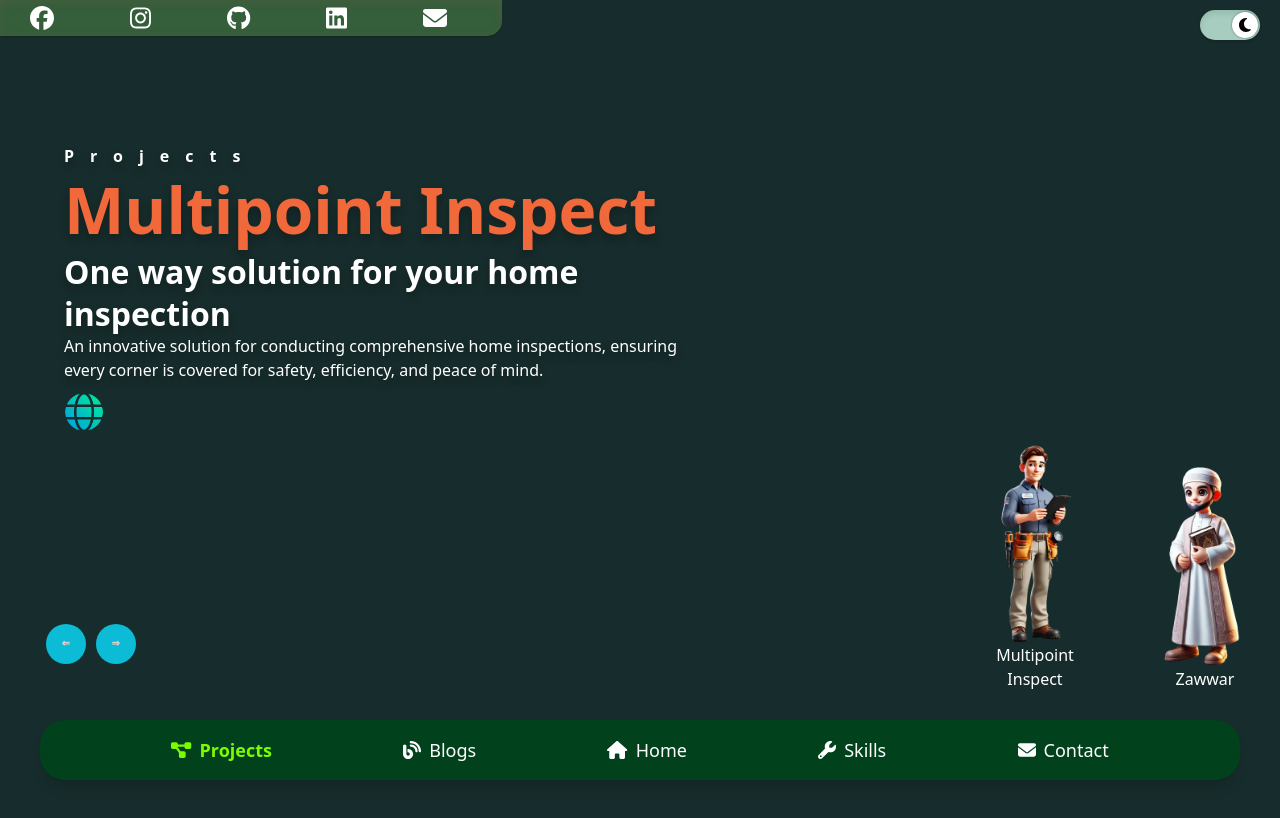
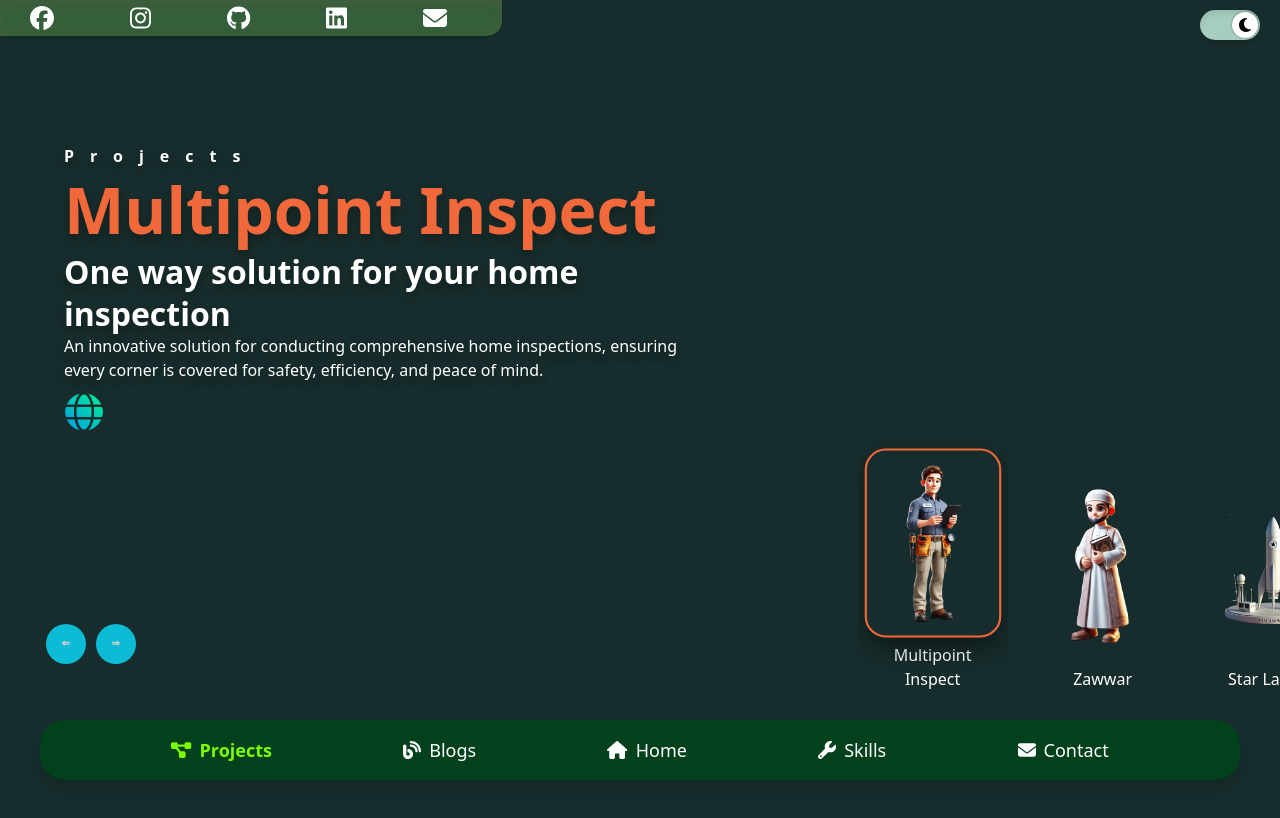
Before and after one commit to pk3808/my-portfolio, a React (Vite) app: page /projects in a window 1280 px wide. Shown: the top 818 px of the page. Built offline with nearby package versions, Linux system fonts and the light colour scheme.

Commit message:
inappreview

```diff
--- a/src/pages/Carousel.css
+++ b/src/pages/Carousel.css
@@ -95,7 +95,7 @@
 .thumbnail {
     position: absolute;
     bottom: 27%;
-    left: 75%;
+    left: 67%;
     display: flex;
     gap: 20px;
     z-index: 100;
@@ -118,23 +118,25 @@
 
 .thumbnail .item img {
     width: 100%;
-    height: 200px;
+    height: 180px;
     object-fit: contain; /* Ensures the image fills the container proportionally */
     display: block;
     transition: transform 0.3s ease; /* Optional: Smooth hover effect */
 }
-.thumbnail .item.active {
-    box-shadow: 0px 10px 20px rgba(0, 0, 0, 0.4); /* Adds a shadow to the active thumbnail */
-    border: 2px solid #f1683a; /* Optional: Highlight the active thumbnail with a border */
-    transform: scale(1.1); /* Optional: Slightly enlarge the active thumbnail */
-    z-index: 1; /* Ensure the active item appears above others */
+.thumbnail .item.active img {
+    box-shadow: 0px 10px 20px rgba(0, 0, 0, 0.4); /* Adds a shadow only to the image */
+    border: 2px solid #f1683a; /* Optional: Highlight the active image with a border */
+    transform: scale(1.05); /* Slightly enlarge the image */
+    z-index: 1; /* Ensure the active image appears above others */
 }
+
 .thumbnail .item img:hover {
     transform: scale(1.05); /* Optional: Slight zoom-in effect on hover */
 }
 
 .thumbnail .item .content .title {
     font-weight: 500;
+    margin-top: 10px;
 }
 
 /* Navigation arrows */
--- a/src/pages/Projects.jsx
+++ b/src/pages/Projects.jsx
@@ -66,7 +66,7 @@ const PlatformLinks = ({ platforms }) => (
   </div>
 );
 
-const Projects = ( {darkMode}) => {
+const Projects = ({ darkMode }) => {
   console.log("Rendering Home with darkMode:", darkMode);
 
   const [currentSlide, setCurrentSlide] = useState(0);
@@ -117,14 +117,14 @@ const Projects = ( {darkMode}) => {
   return (
     <div className="container mx-auto  min-h-screen">
       <div className="carousel">
-        <div className="list mt-[-10vh] md:mt-[0vh]">
+        <div className="list mt-[-5vh] md:mt-[0vh]">
           {slides.map((slide, index) => (
             <div
               key={slide.id}
               className={`item ${index === 0 ? "active" : ""}`}
             >
               <div className="content">
-              <div className={`author ${darkMode ? "text-white" : "text-black mb-12"}`}>Projects</div>
+                <div className={`author ${darkMode ? "text-white" : "text-black mb-12"}`}>Projects</div>
                 <div className="topic">{slide.label}</div>
                 <div className={`title ${darkMode ? "text-white" : "text-black"}`}>{slide.title}</div>
                 <div className={`desc ${darkMode ? "text-white" : "text-black"}`}>{slide.desc}</div>
@@ -133,18 +133,28 @@ const Projects = ( {darkMode}) => {
             </div>
           ))}
         </div>
-        <div className="thumbnail  ">
-          {slides.map((slide) => (
-            <div key={slide.id} className="item  justify-center items-center">
+        <div className="thumbnail">
+          {slides.map((slide, index) => (
+            <div
+              key={slide.id}
+              className={`item ${index === currentSlide ? "active" : ""} justify-center items-center`}
+            >
               <div className="content">
-                <img src={slide.image} alt={slide.label} className="w-full h-full object-contain" />
-                <div className={`title ${darkMode ? "text-white" : "text-black" } text-center`}>{slide.label}</div>
+                <img
+                  src={slide.image}
+                  alt={slide.label}
+                  className="w-full h-full object-contain py-3"
+                />
+                <div className={`title ${darkMode ? "text-white" : "text-black"} text-center`}>
+                  {slide.label}
+                </div>
               </div>
             </div>
           ))}
         </div>
+
         <div className={`arrows ${darkMode ? "text-white" : "text-black"}`}>
-          <button className={` ${darkMode ? "bg-[#043927]" : "text-black"}`} id="prev"  onClick={handlePrev} disabled={isAnimating}>
+          <button className={` ${darkMode ? "bg-[#043927]" : "text-black"}`} id="prev" onClick={handlePrev} disabled={isAnimating}>
             ⇐
           </button>
           <button id="next" onClick={handleNext} disabled={isAnimating}>
```
